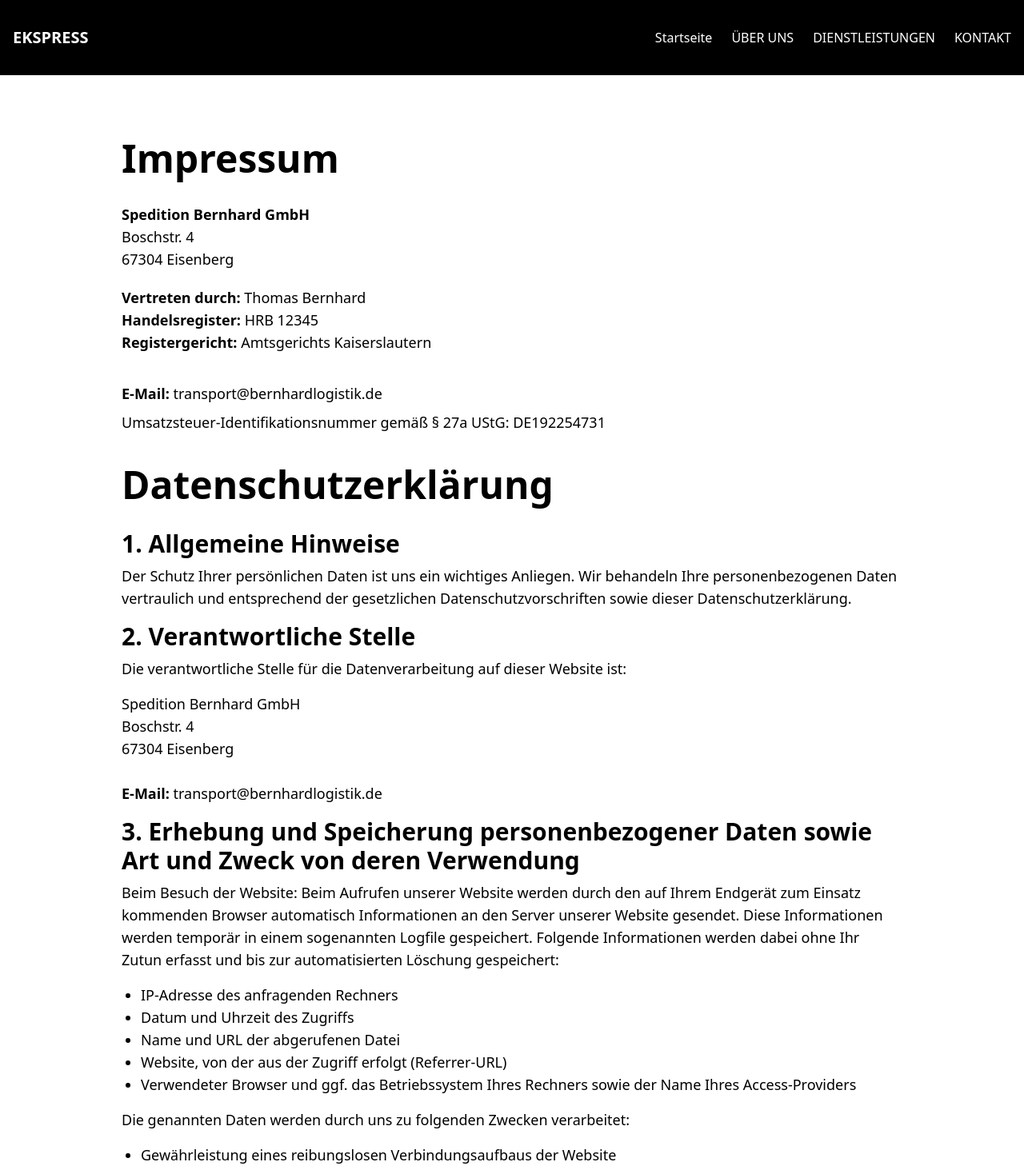
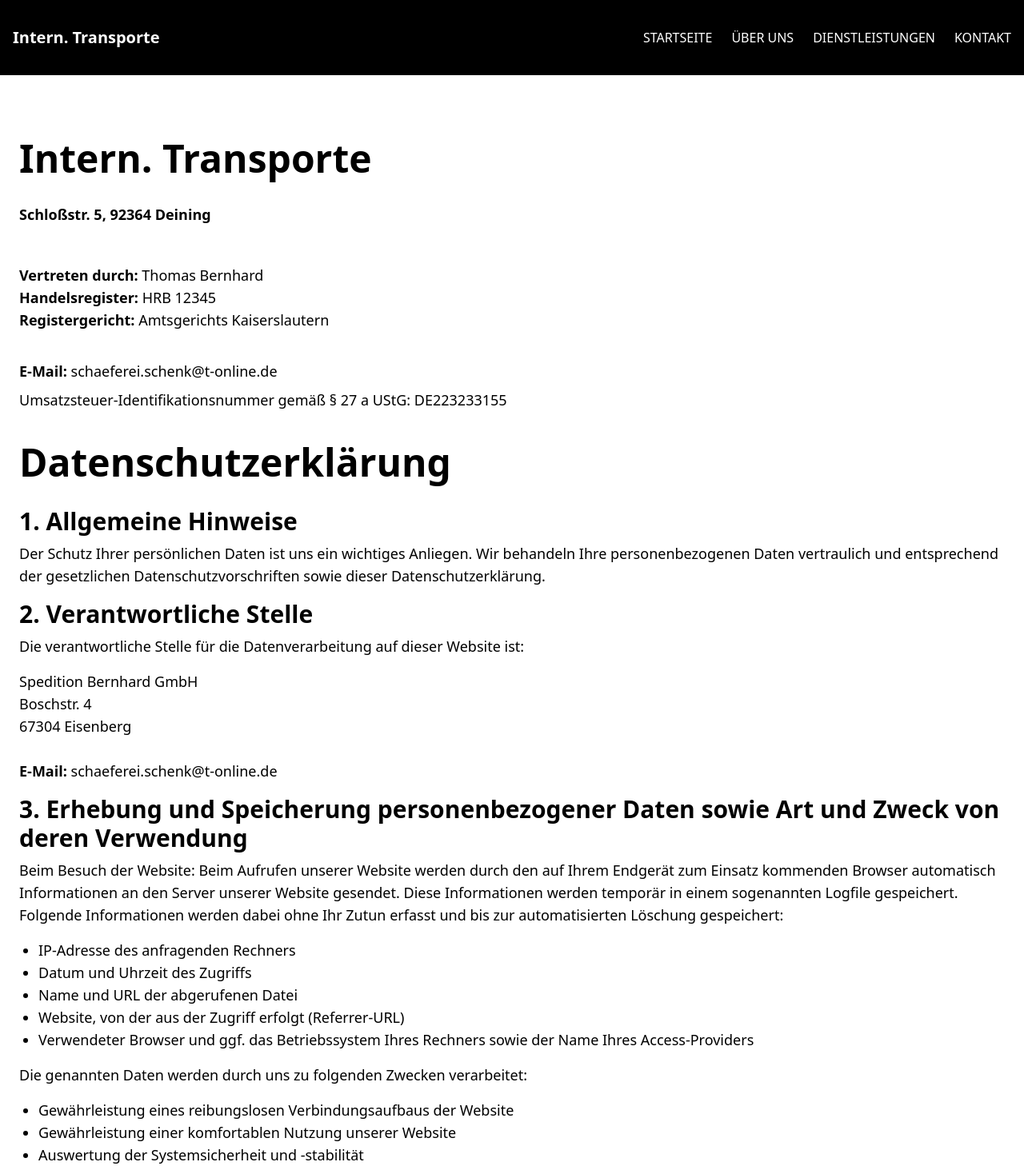
Before and after one commit to Mdsakib999/Logistics-development-I-4, a React (Vite) app: page /privacy-policy in a window 1280 px wide. Shown: the top 1463 px of the page at 80% size. Built offline with nearby package versions, Linux system fonts and the light colour scheme.

Commit message:
added contact info

```diff
--- a/src/components/Home/OurExperience.jsx
+++ b/src/components/Home/OurExperience.jsx
@@ -37,9 +37,9 @@ const Experience = () => {
                 <span className="opacity-80 block">
                   Rufen Sie uns jederzeit an
                 </span>
-                <span className="text-black font-semibold block">
+                {/* <span className="text-black font-semibold block">
                   +1 (555) 000-0000
-                </span>
+                </span> */}
               </p>
             </div>
           </div>
--- a/src/components/shared/Footer.jsx
+++ b/src/components/shared/Footer.jsx
@@ -6,7 +6,7 @@ export default function Footer() {
       <div className="grid grid-cols-1 sm:grid-cols-2 md:grid-cols-4 gap-10 max-w-7xl mx-auto py-12 px-6 md:px-12">
         <div className="space-y-3 text-center md:text-left">
           <h2 className="text-2xl sm:text-3xl font-bold text-white uppercase">
-            Ekspress
+            Intern. Transporte
           </h2>
           <p className="text-sm leading-relaxed max-w-xs mx-auto md:mx-0">
             Bei FastGo glauben wir daran, unseren Kunden personalisierte und
@@ -76,7 +76,8 @@ export default function Footer() {
       </div>
 
       <div className="border-t border-gray-800 text-center py-4 text-xs sm:text-sm text-gray-500 px-4">
-        © {new Date().getFullYear()} Ekspress. Alle Rechte vorbehalten.
+        © {new Date().getFullYear()} Intern. Transporte. Alle Rechte
+        vorbehalten.
       </div>
     </footer>
   );
--- a/src/components/shared/Navbar/Navbar.jsx
+++ b/src/components/shared/Navbar/Navbar.jsx
@@ -43,8 +43,8 @@ export default function Navbar() {
       >
         <nav className="max-w-7xl mx-auto p-4 flex justify-between items-center">
           <div className="flex flex-col sm:flex-row sm:items-center sm:space-x-4 text-[14px] sm:text-[16px]">
-            <span className="text-dark">EKSPRESS@MAIL.COM</span>
-            <span>+1 (555) 000-0000</span>
+            <span className="text-dark">schaeferei.schenk@t-online.de</span>
+            {/* <span>+1 (555) 000-0000</span> */}
           </div>
           <button className="bg-yellow-400 text-black hover:bg-gray-900 hover:text-yellow-500 duration-300 px-5 py-2 rounded-md">
             ANGEBOT ANFORDERN
@@ -57,7 +57,7 @@ export default function Navbar() {
         <nav className="max-w-7xl mx-auto text-white p-4 -mt-1 flex justify-between items-center h-[94px] relative">
           {/* Logo */}
           <div className="text-xl font-semibold">
-            <Link to="/">EKSPRESS</Link>
+            <Link to="/">Intern. Transporte</Link>
           </div>
           {/* Desktop nav */}
           <div className="hidden md:flex space-x-6 text-[14px] sm:text-[16px]">
@@ -67,7 +67,7 @@ export default function Navbar() {
                 isActive ? "text-yellow-400" : "hover:border-b-2 "
               }
             >
-              Startseite
+              STARTSEITE
             </NavLink>
             <NavLink
               to="/about"
--- a/src/pages/ErrorPage/ErrorPage.jsx
+++ b/src/pages/ErrorPage/ErrorPage.jsx
@@ -2,15 +2,17 @@ import { Link } from "react-router";
 
 export default function ErrorPage() {
   return (
-    <div className="min-h-screen flex flex-col items-center justify-center bg-black text-white">
+    <div className="min-h-screen font-mono flex flex-col items-center justify-center space-y-3 bg-black text-white">
       <h1 className="text-5xl font-bold">404 Not Found</h1>
       <p className="text-xl">The page you are looking for does not exist.</p>
-      <Link
-        className="bg-yellow-500 text-black px-5 py-2 mt-2 rounded-full hover:bg-black hover:text-yellow-500 font-semibold transition duration-300"
-        to="/"
-      >
-        Go to Home
-      </Link>
+      <div className="mt-2">
+        <Link
+          className="bg-yellow-500 text-xl text-black px-5 py-2 rounded-full hover:bg-black hover:text-yellow-500 hover:border-2 hover:border-yellow-500 font-semibold transition duration-1000"
+          to="/"
+        >
+          Back to Home
+        </Link>
+      </div>
     </div>
   );
 }
--- a/src/pages/PrivacyPolicy/PrivacyPolicy.jsx
+++ b/src/pages/PrivacyPolicy/PrivacyPolicy.jsx
@@ -1,4 +1,4 @@
-import React, { useEffect } from "react";
+import { useEffect } from "react";
 
 const PrivacyPolicy = () => {
   useEffect(() => {
@@ -6,16 +6,14 @@ const PrivacyPolicy = () => {
   }, []);
 
   return (
-    <div className="p-6 md:max-w-5xl mx-auto pt-20">
-      {/* Impressum Section */}
+    <div className="p-6 md:max-w-7xl mx-auto pt-20">
       <section className="mb-10">
         <h1 className="text-3xl sm:text-4xl md:text-5xl font-semibold mb-8">
-          Impressum
+          Intern. Transporte
         </h1>
         <p className="mb-5 text-base sm:text-lg">
-          <strong>Spedition Bernhard GmbH</strong>
+          <strong>Schloßstr. 5, 92364 Deining</strong>
           <br />
-          Boschstr. 4 <br /> 67304 Eisenberg
           <br />
         </p>
 
@@ -44,13 +42,13 @@ const PrivacyPolicy = () => {
 					</a> */}
           <br />
           <strong>E-Mail: </strong>
-          <a href="mailto:transport@bernhardlogistik.de" className="">
-            transport@bernhardlogistik.de
+          <a href="mailto:schaeferei.schenk@t-online.de" className="">
+            schaeferei.schenk@t-online.de
           </a>
         </p>
 
         <p className="mb-2 text-base sm:text-lg">
-          Umsatzsteuer-Identifikationsnummer gemäß § 27a UStG: DE192254731
+          Umsatzsteuer-Identifikationsnummer gemäß § 27 a UStG: DE223233155
         </p>
 
         {/* <h2 className="text-lg sm:text-xl md:text-2xl font-semibold mt-4 mb-2">
@@ -94,8 +92,8 @@ const PrivacyPolicy = () => {
 					</a> */}
           <br />
           <strong>E-Mail: </strong>
-          <a href="mailto:transport@bernhardlogistik.de" className="">
-            transport@bernhardlogistik.de
+          <a href="mailto:schaeferei.schenk@t-online.de" className="">
+            schaeferei.schenk@t-online.de
           </a>
           <br />
         </p>
--- a/src/pages/Services/TransportTypes.jsx
+++ b/src/pages/Services/TransportTypes.jsx
@@ -164,7 +164,7 @@ export default function TransportTypes() {
             </p>
 
             {/* Stats */}
-            <div className="grid grid-cols-3 gap-4 py-6">
+            <div className="grid grid-cols-1 md:grid-cols-3 gap-4 py-6">
               <div className="text-center">
                 <p className="text-2xl font-bold text-yellow-500">
                   {activeData.stats.capacity}
@@ -220,7 +220,7 @@ export default function TransportTypes() {
                 />
                 <div className="text-sm sm:text-base leading-tight flex flex-col justify-center border">
                   <span className="text-black font-semibold">
-                    +1 (555) 000-0000
+                    {/* +1 (555) 000-0000 */}
                   </span>
                 </div>
               </a>
```
